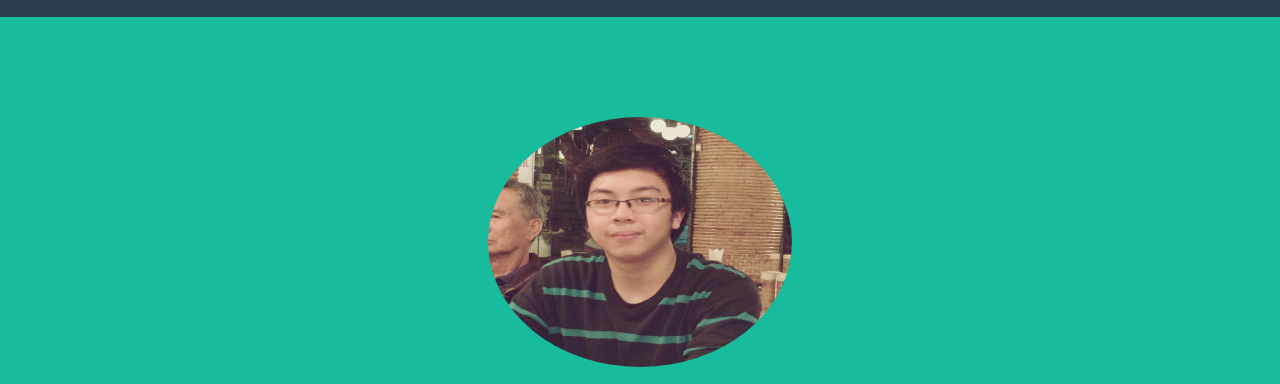
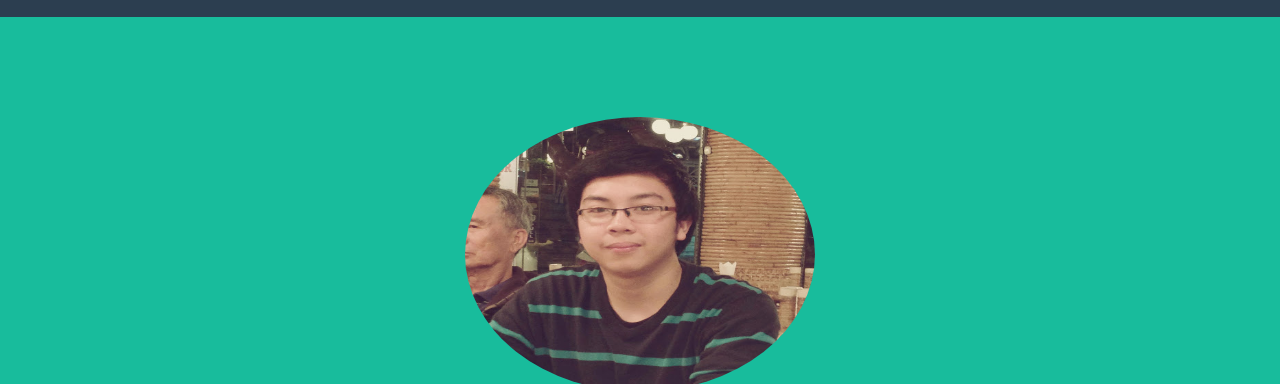
Before and after one commit to domarsonrivera/doms.github.io, a website: page index.html in a window 1280 px wide. Shown: the part 83-467 px from the top of the page. Drawn offline with nearby package versions, Linux system fonts and the light colour scheme.

Commit message:
Update index.html

```diff
--- a/index.html
+++ b/index.html
@@ -71,7 +71,7 @@
         <div class="container">
             <div class="row">
                 <div class="col-lg-12">
-                    <img class="img-circle" src="photo.PNG" alt="" width="304" height="250">
+                    <img class="img-circle" src="photo.PNG" alt="" width="350" height="275">
                     <div class="intro-text">
                         <span class="name">Domarson Medina Rivera</span>
                         <hr class="star-light">
```
